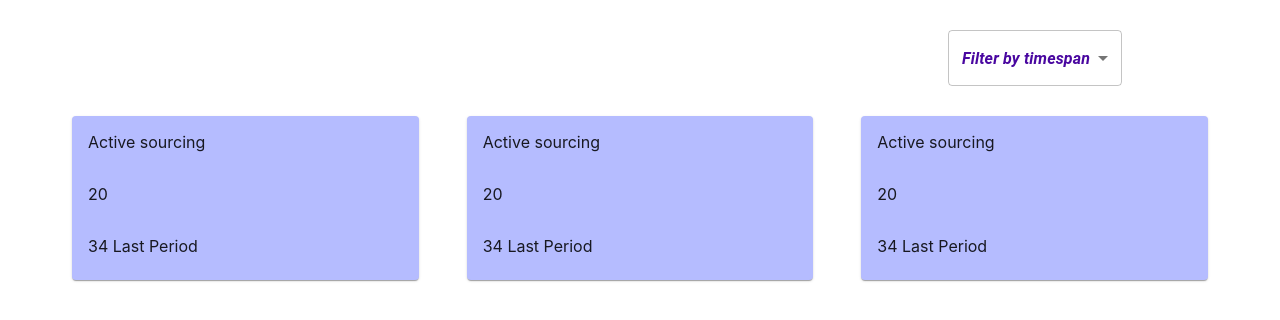
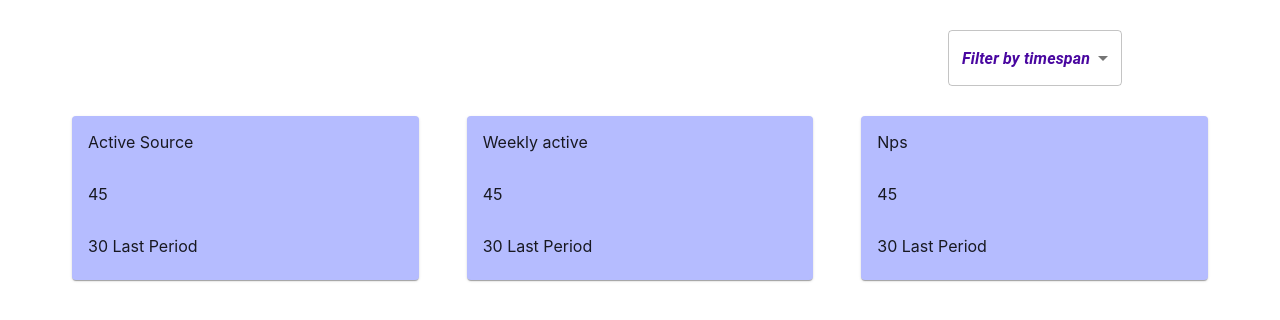
Before and after one commit to mawavial/kpi-dashboard-deploy, a Next.js app: page /dashboard in a window 1280 px wide. Shown: the top 320 px of the page. Built offline with nearby package versions, Linux system fonts and the light colour scheme.

Commit message:
Create interfaces and mocks for Kpis

```diff
--- a/components/kpiCard.tsx
+++ b/components/kpiCard.tsx
@@ -3,8 +3,14 @@ import CardContent from "@material-ui/core/CardContent";
 import CardHeader from "@material-ui/core/CardHeader";
 import Container from "@material-ui/core/Container";
 import React from "react"
+import IKpiData from "../interfaces/IKpiData";
 
-const KpiCard = () => {
+
+interface IProps {
+    data: IKpiData;
+}
+
+const KpiCard = (props:IProps) => {
 
     //call reducer and get kpi
 
@@ -14,13 +20,13 @@ const KpiCard = () => {
         <Container>
             <Card style={{backgroundColor: '#b5bcff' }}>
                 <CardContent>
-                    Active sourcing
+                    {props.data.name}
                 </CardContent>
                 <CardContent>
-                    20
+                    {props.data.value}
                 </CardContent>
                 <CardContent>
-                    34 Last Period
+                    {props.data.lastValue} Last Period
                 </CardContent>
             </Card>
         </Container>
--- a/components/kpis.tsx
+++ b/components/kpis.tsx
@@ -1,12 +1,17 @@
 import Container from "@material-ui/core/Container";
 import Grid from "@material-ui/core/Grid";
 import React from "react"
+import IKpiData from "../interfaces/IKpiData";
 import KpiCard from "./kpiCard";
 
 const Kpis = () => {
 
     //call reducer and get kpi
-
+    const test: IKpiData[] = [
+        {name: 'Active Source', value: 45, lastValue: 30 } as IKpiData,
+        {name: 'Weekly active', value: 45, lastValue: 30 } as IKpiData,
+        {name: 'Nps', value: 45, lastValue: 30 } as IKpiData
+    ]
 
     return (
         <Container>
@@ -24,13 +29,13 @@ const Kpis = () => {
                 style={{ marginTop: 30 }}
             >
                 <Grid item xs={4} sm={4} md={4} lg={4} xl={4}>
-                <KpiCard />
+                <KpiCard data={test[0]} />
                 </Grid>
                 <Grid item xs={4} sm={4} md={4} lg={4} xl={4}>
-                <KpiCard />
+                <KpiCard data={test[1]}/>
                 </Grid>
                 <Grid item xs={4} sm={4} md={4} lg={4} xl={4}>
-                <KpiCard />
+                <KpiCard data={test[2]}/>
                 </Grid>
             </Grid>
         </Container>
--- /dev/null
+++ b/interfaces/IKpiData.ts
@@ -0,0 +1,5 @@
+export default interface IKpiData {
+    name: string;
+    value: number;
+    lastValue: number;
+}
```
Also changed, not shown: 1 other file (tests, documents, lock files or other folders).
